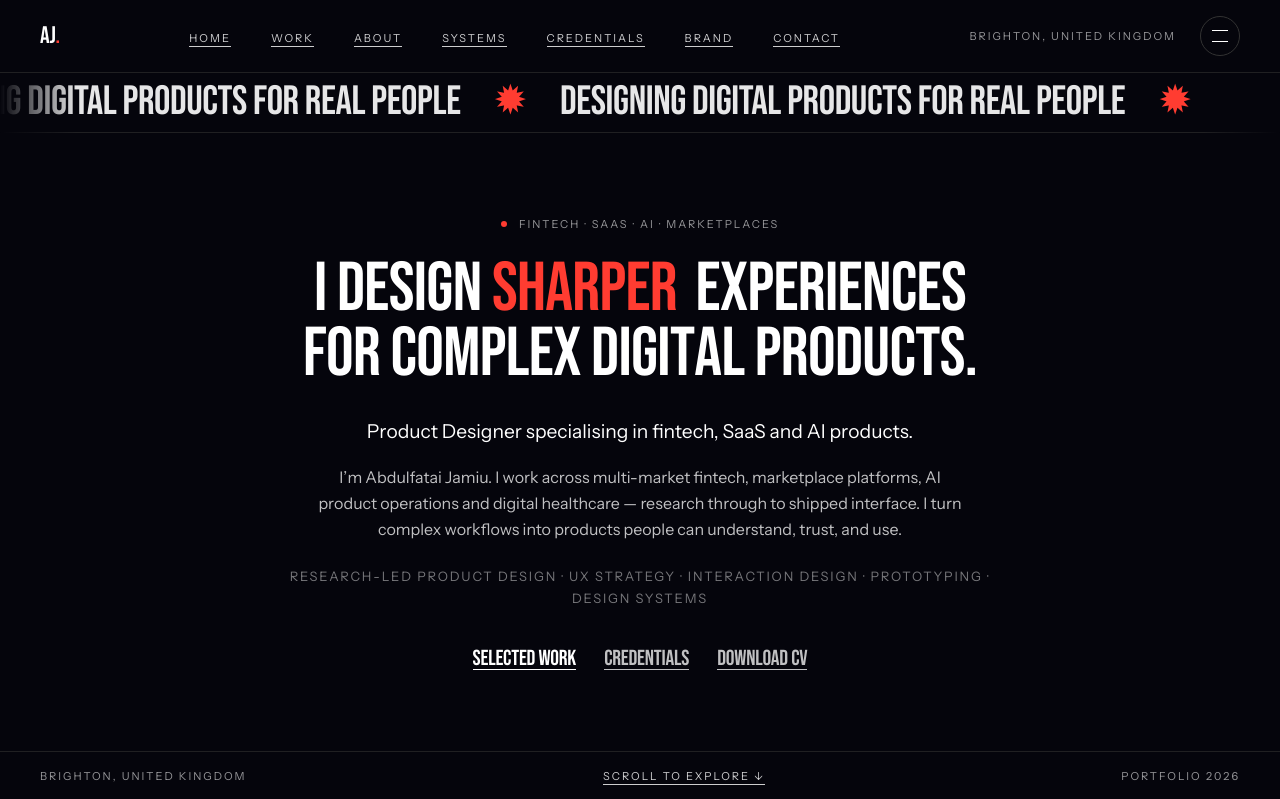
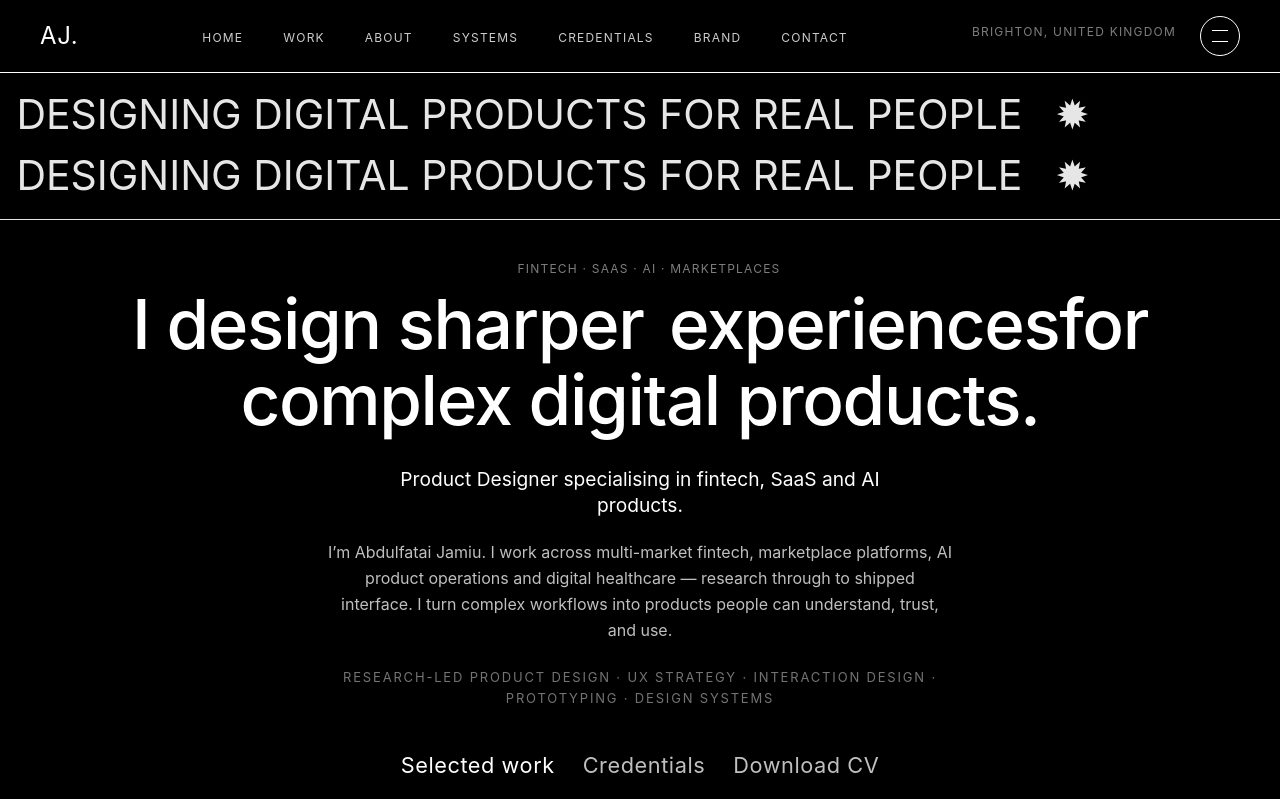
Before and after one commit to HandlerJnr/Abdulfatai-Portfolio, a Next.js app: page / in a window 1280 px wide. Shown: the top 799 px of the page. Built offline with nearby package versions, Linux system fonts and the light colour scheme.

Commit message:
Update UI to match Daniel Vaszka portfolio style

```diff
--- a/src/app/globals.css
+++ b/src/app/globals.css
@@ -1,14 +1,12 @@
 @import "tailwindcss";
 
 @theme inline {
-  --color-ink: #05050c;
-  --color-paper: #f4f3ef;
-  --color-line: #333333;
-  --color-accent: #ff3c31;
-  --color-violet: #7c68fd;
-  --color-muted: rgba(255, 255, 255, 0.58);
-  --font-sans: var(--font-body), "Instrument Sans", Inter, system-ui, sans-serif;
-  --font-display: var(--font-display), "Bebas Neue", "Oswald", Impact, sans-serif;
+  --color-black: #000000;
+  --color-dark-gray: #0A0A0A;
+  --color-gray: #7D7D7D;
+  --color-light-gray: #E2E2E2;
+  --color-white: #FFFFFF;
+  --font-sans: "Inter", system-ui, sans-serif;
 }
 
 :root {
@@ -18,107 +16,48 @@
 html {
   scroll-behavior: smooth;
   -webkit-text-size-adjust: 100%;
-}
-
-html,
-body {
-  max-width: 100%;
-  overflow-x: clip;
+  background-color: var(--color-black);
 }
 
 body {
-  background: var(--color-ink);
-  color: #fff;
+  background-color: var(--color-black);
+  color: var(--color-white);
   font-family: var(--font-sans);
-  font-feature-settings: "ss01", "cv11";
   -webkit-font-smoothing: antialiased;
+  margin: 0;
+  padding: 0;
 }
 
 ::selection {
-  background: var(--color-accent);
-  color: #fff;
+  background: var(--color-white);
+  color: var(--color-black);
 }
 
-/* Display type */
-.display {
-  font-family: var(--font-display);
-  text-transform: uppercase;
-  line-height: 0.88;
-  letter-spacing: -0.01em;
-  font-weight: 400;
+/* Typography hierarchy inspired by Daniel Vaszka */
+h1, h2, h3, h4, h5, h6 {
+  font-weight: 500;
+  letter-spacing: -0.02em;
+  line-height: 1.1;
 }
 
 .eyebrow {
-  font-size: 0.6875rem;
-  letter-spacing: 0.18em;
+  font-size: 0.75rem;
   text-transform: uppercase;
-  color: var(--color-muted);
+  letter-spacing: 0.1em;
+  color: var(--color-gray);
+  margin-bottom: 0.5rem;
 }
 
-/* Underline animation */
-.link-line {
-  position: relative;
-  display: inline-block;
-}
-.link-line::after {
-  content: "";
-  position: absolute;
-  left: 0;
-  bottom: -0.08em;
-  width: 100%;
-  height: 1px;
-  background: currentColor;
-  transform-origin: right;
-  transform: scaleX(1);
-  transition: transform 0.5s cubic-bezier(0.77, 0, 0.175, 1);
-}
-.link-line:hover::after,
-.link-line:focus-visible::after {
-  transform-origin: left;
-  animation: lineSweep 0.7s cubic-bezier(0.77, 0, 0.175, 1);
-}
-@keyframes lineSweep {
-  0% { transform: scaleX(1); transform-origin: right; }
-  50% { transform: scaleX(0); transform-origin: right; }
-  51% { transform-origin: left; }
-  100% { transform: scaleX(1); transform-origin: left; }
+/* High contrast link style */
+.link-minimal {
+  text-decoration: none;
+  color: inherit;
+  border-bottom: 1px solid rgba(255, 255, 255, 0.3);
+  transition: border-color 0.3s ease;
 }
 
-/* Marquee */
-.marquee {
-  overflow: hidden;
-  white-space: nowrap;
-  mask-image: linear-gradient(90deg, transparent, #000 6%, #000 94%, transparent);
-}
-.marquee__track {
-  display: inline-flex;
-  width: max-content;
-  animation: marquee var(--marquee-duration, 40s) linear infinite;
-}
-.marquee:hover .marquee__track {
-  animation-play-state: paused;
-}
-.marquee--reverse .marquee__track {
-  animation-direction: reverse;
-}
-@keyframes marquee {
-  from { transform: translate3d(0, 0, 0); }
-  to { transform: translate3d(-50%, 0, 0); }
-}
-
-/* Focus */
-:focus-visible {
-  outline: 2px solid var(--color-accent);
-  outline-offset: 4px;
-}
-
-/* Custom cursor hides native pointer on fine pointers only */
-@media (hover: hover) and (pointer: fine) {
-  body.has-cursor,
-  body.has-cursor a,
-  body.has-cursor button {
-    cursor: none;
-  }
+.link-minimal:hover {
+  border-bottom-color: var(--color-white);
 }
 
 .hide-scrollbar {
@@ -127,70 +66,3 @@ body {
 .hide-scrollbar::-webkit-scrollbar {
   display: none;
 }
-
-@media (prefers-reduced-motion: reduce) {
-  html { scroll-behavior: auto; }
-  .marquee__track { animation: none; }
-  .link-line:hover::after { animation: none; }
-  *, *::before, *::after {
-    transition-duration: 0.01ms !important;
-    animation-duration: 0.01ms !important;
-    animation-iteration-count: 1 !important;
-  }
-}
-
-/* Hero line reveal — CSS only, so the heading is in the server HTML and
-   animates without waiting for JavaScript. Fixes a hero that could appear
-   blank on a slow connection while the motion runtime loaded. */
-@keyframes line-rise {
-  from { transform: translateY(110%); }
-  to   { transform: translateY(0); }
-}
-.line-mask {
-  display: block;
-  overflow: hidden;
-  padding-bottom: 0.06em;
-  padding-top: 0.16em;
-  margin-top: -0.16em;
-}
-.line-rise {
-  display: block;
-  animation: line-rise 1s cubic-bezier(0.22, 1, 0.36, 1) both;
-}
-@media (prefers-reduced-motion: reduce) {
-  .line-rise { animation: none; transform: none; }
-}
-
-/* Per-letter hover on the hero headline. Colour only — no transform — so the
-   line never reflows and the mask animation above is untouched.
-   The slow transition lives on the resting state and the fast one on hover, so
-   a letter lights instantly under the cursor and fades back unhurried. */
-.letter {
-  display: inline-block;
-  /* Grows from the baseline, so the letter lifts off the line rather than
-     drifting away from it. */
-  transform-origin: 50% 85%;
-  transition:
-    color 620ms cubic-bezier(0.22, 1, 0.36, 1),
-    transform 620ms cubic-bezier(0.22, 1, 0.36, 1);
-}
-.letter:hover {
-  color: var(--color-accent);
-  transform: scale(1.16);
-  transition-duration: 90ms;
-}
-/* Words stay whole: the letter spans are inline, the word is the break unit. */
-.word { display: inline-block; white-space: nowrap; }
-@media (prefers-reduced-motion: reduce) {
-  .letter { transition-duration: 0ms; }
-  /* Colour still marks the letter; the scale is the part that moves. */
-  .letter:hover { transform: none; }
-}
-@media (hover: none) {
-  .letter:hover { color: inherit; transform: none; }
-}
-
-/* Typewriter caret for the rotating headline word. */
-@keyframes caret-blink { 0%, 45% { opacity: 1; } 55%, 100% { opacity: 0; } }
-.caret { animation: caret-blink 1.05s steps(1) infinite; }
-@media (prefers-reduced-motion: reduce) { .caret { animation: none; } }
```
